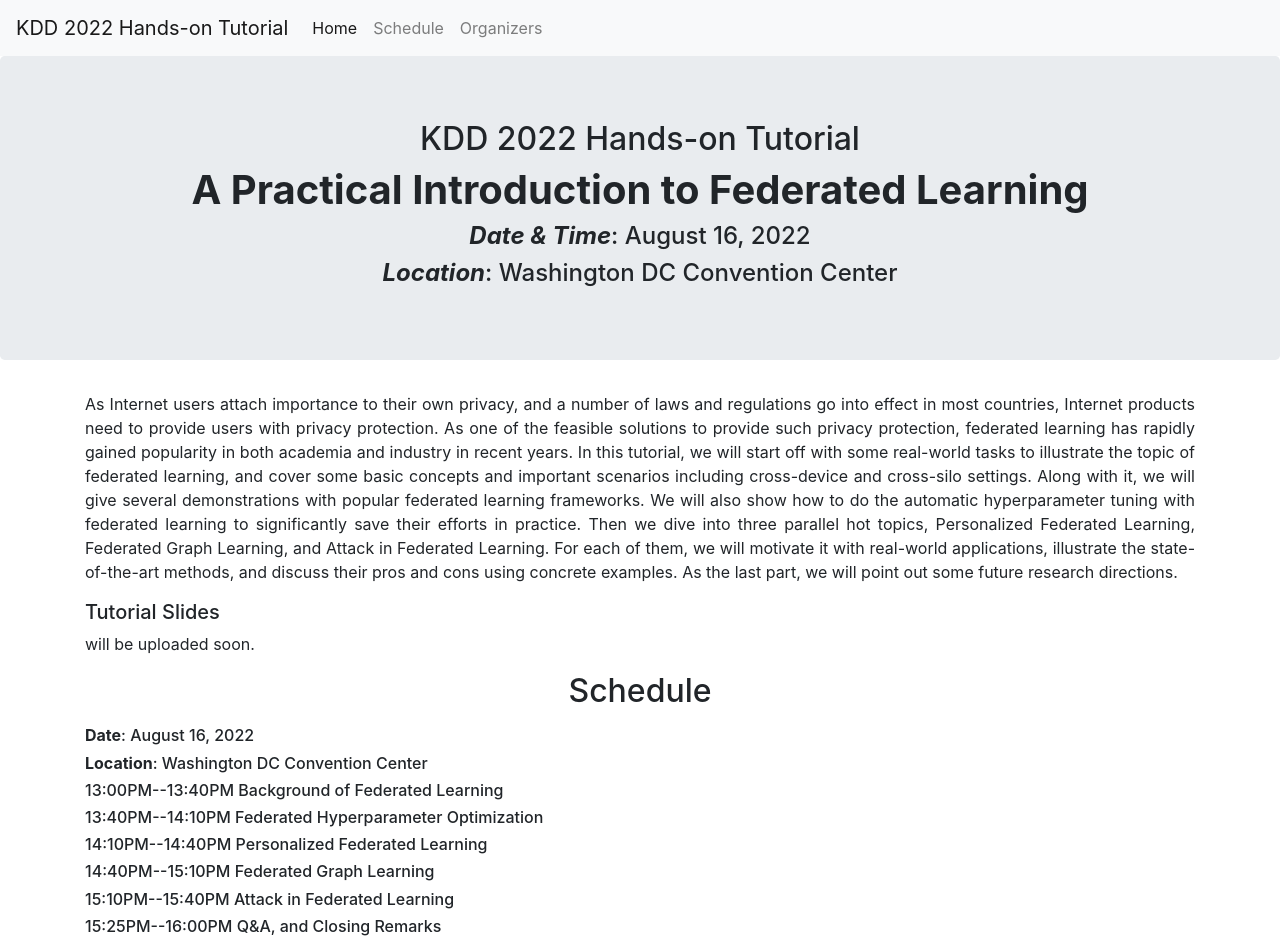
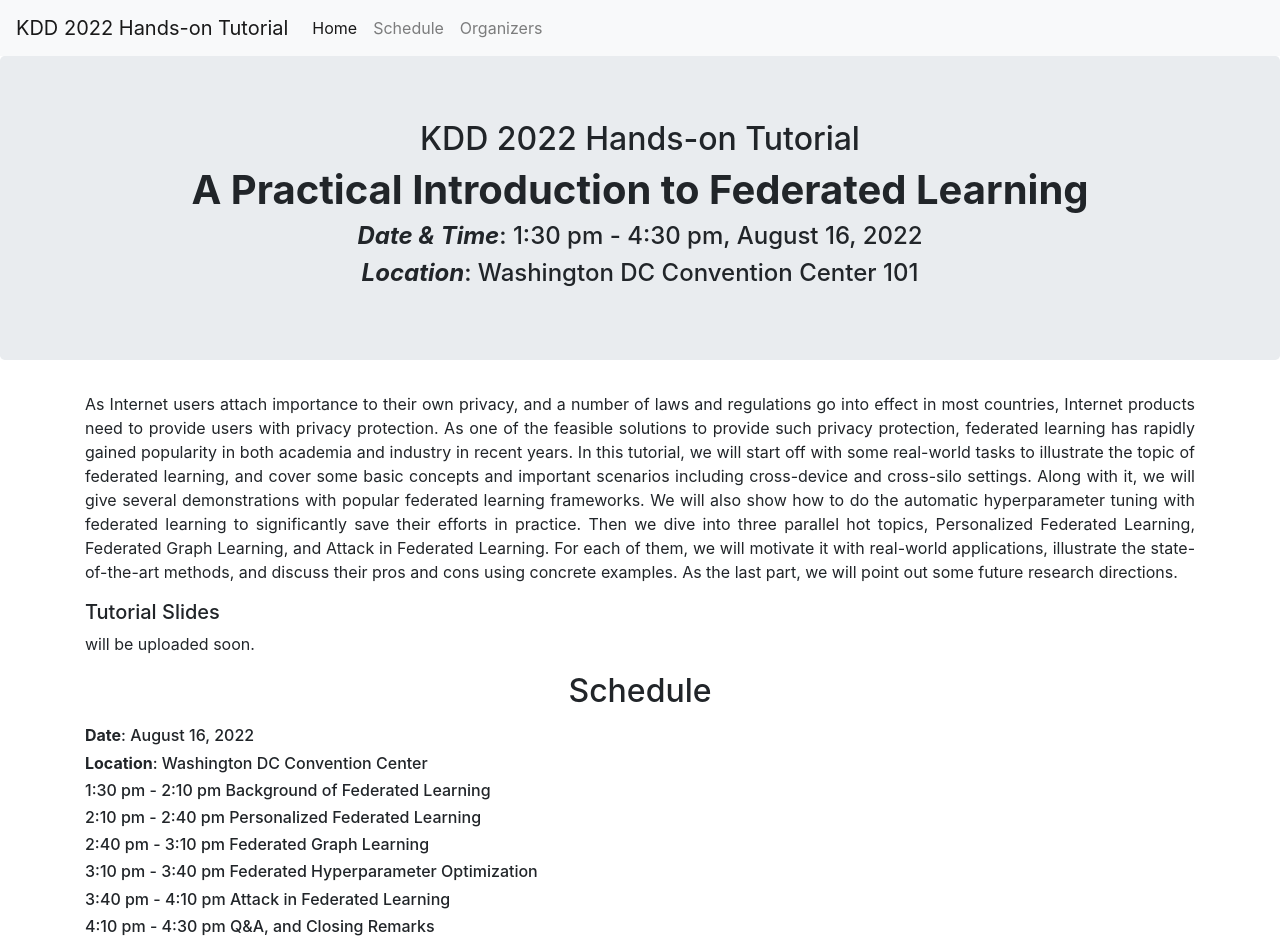
Before and after one commit to joneswong/KDD22FLTutorial, a plain HTML site: page index.html in a window 1280 px wide. Shown: the top 952 px of the page. Drawn offline with nearby package versions, Linux system fonts and the light colour scheme.

Commit message:
updated schedule

```diff
--- a/index.html
+++ b/index.html
@@ -30,8 +30,8 @@
             <div class="col-10 col-lg-12">
               <h2 class="text-center">KDD 2022 Hands-on Tutorial</h2>
               <h1 class="text-center"><strong>A Practical Introduction to Federated Learning</strong></h1>
-              <h4 class="text-center"><em><strong>Date & Time</strong></em>: August 16, 2022</h4>
-              <h4 class="text-center"><em><b>Location</b></em>: Washington DC Convention Center</h4>
+              <h4 class="text-center"><em><strong>Date & Time</strong></em>: 1:30 pm - 4:30 pm, August 16, 2022</h4>
+              <h4 class="text-center"><em><b>Location</b></em>: Washington DC Convention Center 101</h4>
             </div>
           </div>
         </div>
@@ -59,12 +59,12 @@
           <div class="col-sm-6 col-lg-12" style="margin-bottom: 3em;">
 			<h6 class="text-left"><b>Date</b>: August 16, 2022</h6>
 			<h6 class="text-left"><b>Location</b>: Washington DC Convention Center</h6>
-			<h6 class="text-left">13:00PM--13:40PM Background of Federated Learning</h6>
-			<h6 class="text-left">13:40PM--14:10PM Federated Hyperparameter Optimization</h6>
-			<h6 class="text-left">14:10PM--14:40PM Personalized Federated Learning</h6>
-			<h6 class="text-left">14:40PM--15:10PM Federated Graph Learning</h6>
-			<h6 class="text-left">15:10PM--15:40PM Attack in Federated Learning</h6>
-			<h6 class="text-left">15:25PM--16:00PM Q&A, and Closing Remarks</h6>
+			<h6 class="text-left">1:30 pm - 2:10 pm Background of Federated Learning</h6>
+			<h6 class="text-left">2:10 pm - 2:40 pm Personalized Federated Learning</h6>
+			<h6 class="text-left">2:40 pm - 3:10 pm Federated Graph Learning</h6>
+                        <h6 class="text-left">3:10 pm - 3:40 pm Federated Hyperparameter Optimization</h6>
+			<h6 class="text-left">3:40 pm - 4:10 pm Attack in Federated Learning</h6>
+			<h6 class="text-left">4:10 pm - 4:30 pm Q&A, and Closing Remarks</h6>
             <p> </p>
           </div>
 		</div>
```
